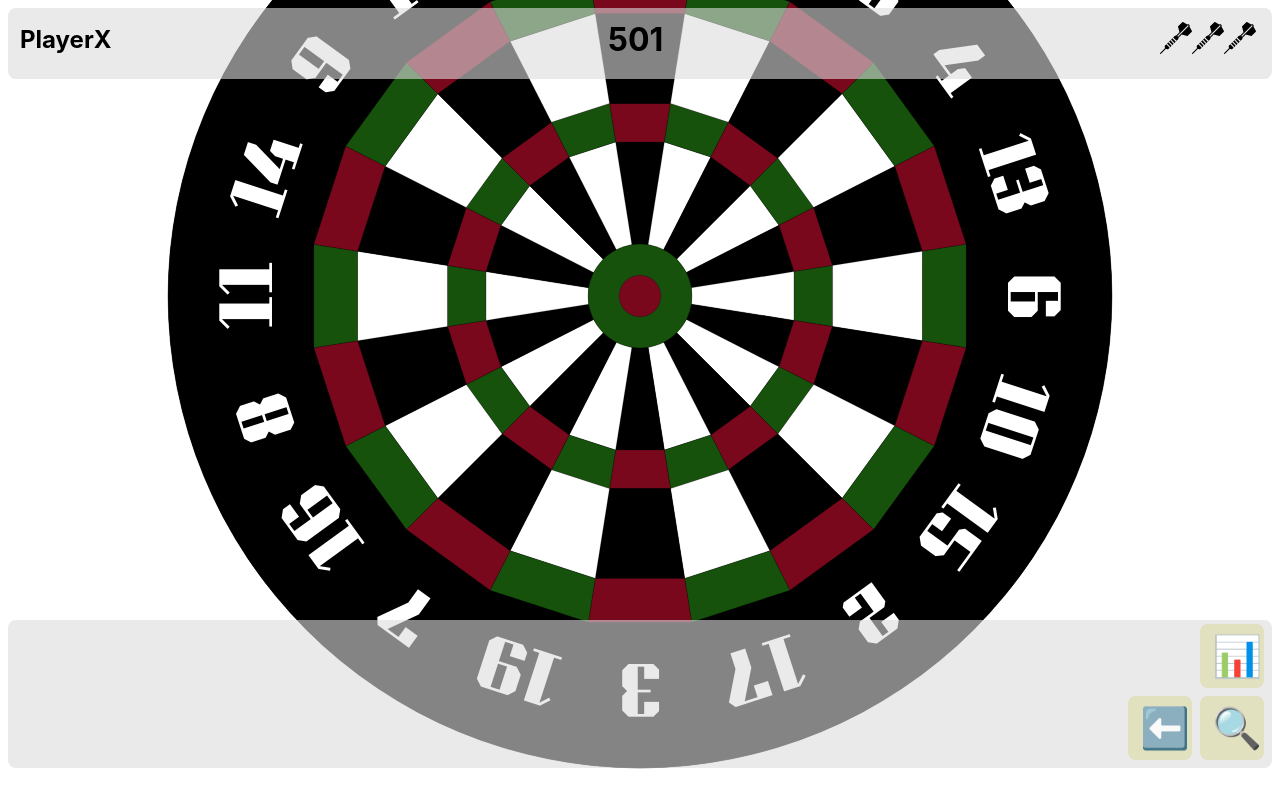
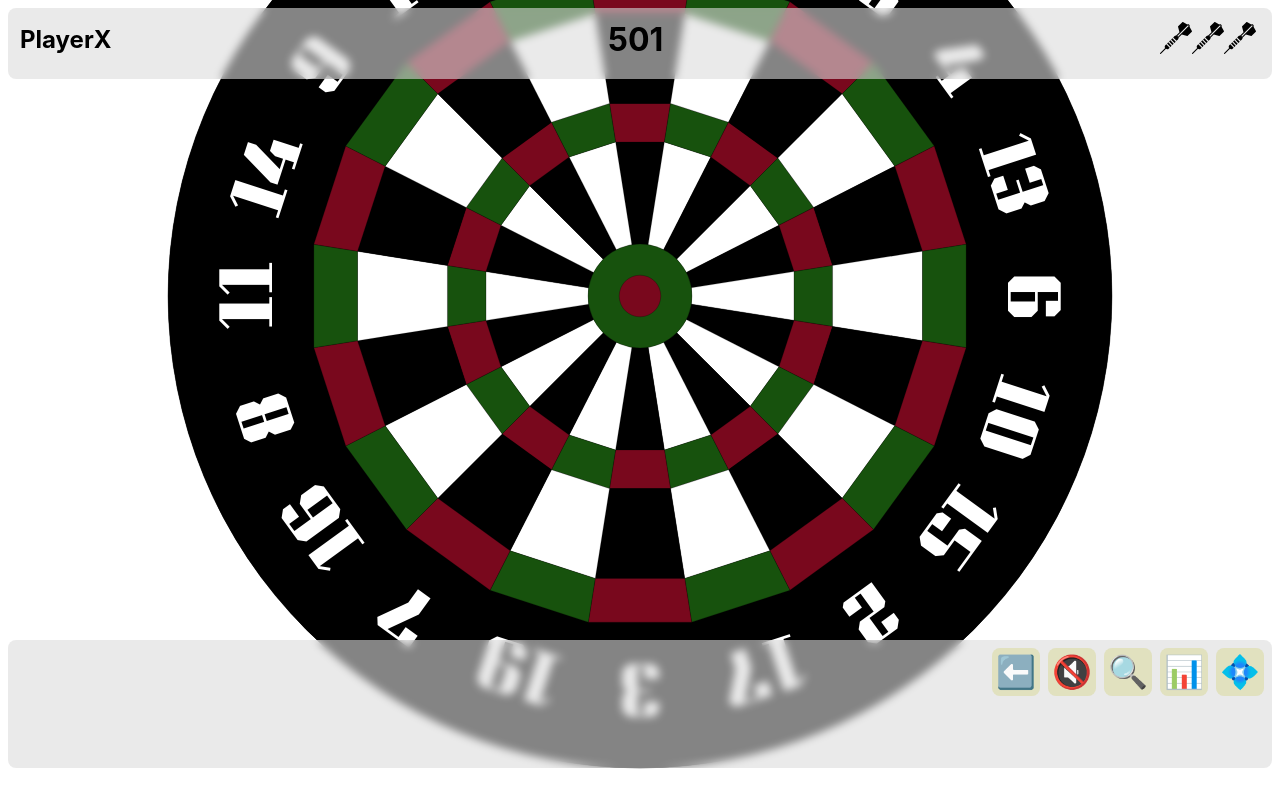
Before and after one commit to mat-klein/darts-zombie-180, a React (Create React App) app: page / in a window 1280 px wide. Built offline with nearby package versions, Linux system fonts and the light colour scheme.

Commit message:
refactor, score speech, game menu, restart

```diff
--- a/src/App.tsx
+++ b/src/App.tsx
@@ -1,17 +1,15 @@
 import React, { useMemo, useState } from 'react';
-import logo from './logo.svg';
 import './App.css';
 import Board from './components/board/Board';
-import { useWindowSize } from 'usehooks-ts';
 import DartIcon from './components/icons/DartIcon';
-import {
-  DartHit,
-  SlicePart,
-  dartHitShortString,
-} from './utils/darts';
+import { DartHit, SlicePart } from './utils/darts';
 import { Vector2 } from './utils/coordinates';
 import { Color, newColor } from './utils/colors';
 import DartScoreLabel from './components/game/DartScoreLabel';
+import { SquareButton } from './components/ui/SquareButton';
+import OverlayBox from './components/ui/OverlayBox';
+import Modal from './components/ui/Modal';
+import { MenuButton } from './components/ui/MenuButton';
 
 type DartHitHistoryItem = {
   score: number;
@@ -34,7 +32,9 @@ function App() {
     BigHitDartDisplay | undefined
   >(undefined);
   const [showDistribution, setShowDistribution] = useState(false);
-  const [isUndoPressed, setIsUndoPressed] = useState(false);
+  const [soundEnabled, setSoundEnabled] = useState(false);
+  const [showMenu, setShowMenu] = useState(false);
+  const [tellScore, setTellScore] = useState(false);
   const initialBoardPosition: Vector2 = useMemo(
     () => (boardZoom ? [0, -60] : [0.0, 40.0]),
     [boardZoom]
@@ -50,6 +50,17 @@ function App() {
         hits.length > 0 ? hits[hits.length - 1].round : 0;
       const lastDartIndex =
         hits.length > 0 ? hits[hits.length - 1].dartIndex : 999;
+      const dartIndex =
+        hits.length > 0
+          ? (hits[hits.length - 1].dartIndex + 1) % dartsPerRound
+          : 0;
+
+      setSoundEnabled((soundEnabled) => {
+        if (soundEnabled && dartIndex === dartsPerRound - 1) {
+          setTellScore(true);
+        }
+        return soundEnabled;
+      });
 
       return [
         ...hits,
@@ -62,10 +73,7 @@ function App() {
               : slicePart === 'double'
               ? 2
               : 1),
-          dartIndex:
-            hits.length > 0
-              ? (hits[hits.length - 1].dartIndex + 1) % dartsPerRound
-              : 0,
+          dartIndex,
           round:
             lastDartIndex >= dartsPerRound - 1
               ? lastDartRound + 1
@@ -74,6 +82,11 @@ function App() {
       ];
     });
   };
+
+  function restartGame() {
+    setHits([]);
+    setShowMenu(false);
+  }
 
   const lastDartRound =
     hits.length > 0 ? hits[hits.length - 1].round : 0;
@@ -108,6 +121,38 @@ function App() {
   );
   const thisRoundStats = roundStats[roundStats.length - 1];
   const lastRoundsStats = roundStats.slice(0, -1).reverse();
+
+  if (tellScore && lastRoundsStats.length > 0) {
+    const scored = lastRoundsStats[0].score;
+    let utterance = new SpeechSynthesisUtterance(
+      scored <= 0
+        ? 'no score'
+        : scored < 10
+        ? `${scored} scored`
+        : `${scored}`
+    );
+    const voicesList = speechSynthesis.getVoices();
+    /*alert(
+      voicesList
+        .filter((voice) => voice.lang.startsWith('en-'))
+        .map((voice) => `${voice.name} - ${voice.lang}`)
+        .join(', ')
+    );*/
+    utterance.voice =
+      voicesList.reverse().find(
+        (voice) => voice.name === 'Daniel' // hotfix for iOS en-GB voice
+      ) || null;
+    utterance.lang = 'en-GB';
+    if (scored >= 100) {
+      utterance.pitch = 1.1;
+      utterance.rate = 0.75;
+    } else {
+      utterance.pitch = 0.9;
+      utterance.rate = 0.8;
+    }
+    speechSynthesis.speak(utterance);
+    setTellScore(false);
+  }
 
   const hitColorDelta = 25;
   const fullOverlayColors: Record<
@@ -183,18 +228,13 @@ function App() {
           }, 250)
         }
       />
-      <div
+      <OverlayBox
+        hide={boardActive}
         style={{
-          position: 'absolute',
           top: 8,
           left: 8,
           right: 8,
-          backgroundColor: 'rgba(220,220,220,0.6)',
-          borderRadius: 8,
           padding: 12,
-          display: boardActive ? 'none' : 'flex',
-          flexDirection: 'column',
-          alignItems: 'stretch',
         }}
       >
         <div
@@ -254,28 +294,26 @@ function App() {
             </p>
           )}
         </div>
-      </div>
-      <div
+      </OverlayBox>
+      <OverlayBox
+        hide={boardActive}
+        flexDirection="row"
         style={{
-          display: boardActive ? 'none' : 'flex',
-          flexDirection: 'row',
-          position: 'absolute',
           bottom: 32,
           left: 8,
           right: 8,
-          height: 148,
-          backgroundColor: 'rgba(220,220,220,0.6)',
-          borderRadius: 8,
-          padding: 0,
+          height: 128,
         }}
       >
         <div
           style={{
+            flex: 1,
             display: 'flex',
             flexDirection: 'column',
             alignItems: 'start',
             gap: 8,
             overflowY: 'auto',
+            overflowX: 'hidden',
             padding: 8,
           }}
         >
@@ -310,71 +348,32 @@ function App() {
         </div>
         <div
           style={{
-            position: 'absolute',
-            bottom: 8,
-            right: 8 + 64 + 8,
-            height: 64,
-            width: 64,
-            fontSize: 40,
-            lineHeight: '40px',
-            textAlign: 'center',
-            boxSizing: 'border-box',
-            backgroundColor: isUndoPressed
-              ? 'rgba(204,204,157,0.7)'
-              : 'rgba(224,224,187,0.9)',
-            borderRadius: 8,
-            padding: 12,
+            flex: 1,
+            display: 'flex',
+            flexDirection: 'row',
+            gap: 8,
+            flexWrap: 'wrap',
+            padding: 8,
+            justifyContent: 'flex-end',
           }}
-          onClick={undoAction}
-          onTouchStart={() => setIsUndoPressed(true)}
-          onTouchEnd={() => setIsUndoPressed(false)}
         >
-          ⬅️
-        </div>
-        <div
-          style={{
-            position: 'absolute',
-            bottom: 8,
-            right: 8,
-            height: 64,
-            width: 64,
-            fontSize: 40,
-            lineHeight: '40px',
-            textAlign: 'center',
-            boxSizing: 'border-box',
-            backgroundColor: boardZoom
-              ? 'rgba(204,204,157,0.7)'
-              : 'rgba(224,224,187,0.9)',
-            borderColor: 'black',
-            borderStyle: 'solid',
-            borderWidth: boardZoom ? 2 : 0,
-            borderRadius: 8,
-            padding: 12,
-          }}
+          <SquareButton onClick={undoAction}>⬅️</SquareButton>
+          <SquareButton
+            isActive={soundEnabled}
+            onClick={() =>
+              setSoundEnabled((soundEnabled) => !soundEnabled)
+            }
+          >
+            {soundEnabled ? '🔈' : '🔇'}
+          </SquareButton>
+          <SquareButton
+            isActive={boardZoom}
             onClick={() => setBoardZoom((boardZoom) => !boardZoom)}
           >
             🔍
-        </div>
-        <div
-          style={{
-            position: 'absolute',
-            bottom: 8 + 64 + 8,
-            right: 8,
-            height: 64,
-            width: 64,
-            fontSize: 40,
-            lineHeight: '40px',
-            textAlign: 'center',
-            boxSizing: 'border-box',
-            backgroundColor: showDistribution
-              ? 'rgba(204,204,157,0.7)'
-              : 'rgba(224,224,187,0.9)',
-            borderColor: 'black',
-            borderStyle: 'solid',
-            borderWidth: showDistribution ? 2 : 0,
-            borderRadius: 8,
-            padding: 12,
-          }}
+          </SquareButton>
+          <SquareButton
+            isActive={showDistribution}
             onClick={() =>
               setShowDistribution(
                 (showDistribution) => !showDistribution
@@ -382,8 +381,21 @@ function App() {
             }
           >
             📊
+          </SquareButton>
+          <SquareButton
+            isActive={showMenu}
+            onClick={() => setShowMenu((showMenu) => !showMenu)}
+          >
+            💠
+          </SquareButton>
         </div>
-      </div>
+      </OverlayBox>
+      {showMenu && (
+        <Modal onClose={() => setShowMenu(false)}>
+          <h2>Game menu</h2>
+          <MenuButton onClick={restartGame}>Restart game</MenuButton>
+        </Modal>
+      )}
     </div>
   );
 }
--- a/src/components/board/BoardSlice.tsx
+++ b/src/components/board/BoardSlice.tsx
@@ -1,5 +1,3 @@
-import { useRef } from 'react';
-import { useHover } from 'usehooks-ts';
 import BoardArcElement from './BoardArcElement';
 import { Color, newColor } from '../../utils/colors';
 import { SlicePart } from '../../utils/darts';
--- a/src/components/game/DartScoreLabel.tsx
+++ b/src/components/game/DartScoreLabel.tsx
@@ -1,4 +1,3 @@
-import { TouchEventHandler, useState } from 'react';
 import { DartHit, dartHitShortString } from '../../utils/darts';
 
 type DartScoreLabelProps = {
--- /dev/null
+++ b/src/components/ui/MenuButton.tsx
@@ -0,0 +1,31 @@
+import { MouseEventHandler, useState } from 'react';
+
+export type MenuButtonProps = {
+  children: React.ReactNode;
+  onClick?: MouseEventHandler;
+};
+
+export function MenuButton({ children, onClick }: MenuButtonProps) {
+  const [isPressed, setIsPressed] = useState(false);
+  return (
+    <div
+      style={{
+        height: 64,
+        fontSize: 24,
+        lineHeight: '40px',
+        textAlign: 'center',
+        boxSizing: 'border-box',
+        backgroundColor: isPressed
+          ? 'rgba(204,204,157,0.7)'
+          : 'rgba(224,224,187,0.9)',
+        borderRadius: 8,
+        padding: 12,
+      }}
+      onClick={onClick}
+      onTouchStart={() => setIsPressed(true)}
+      onTouchEnd={() => setIsPressed(false)}
+    >
+      {children}
+    </div>
+  );
+}
--- /dev/null
+++ b/src/components/ui/Modal.tsx
@@ -0,0 +1,57 @@
+import { CSSProperties } from 'react';
+import { SquareButton } from './SquareButton';
+
+export type ModalProps = {
+  children: React.ReactNode;
+  style?: CSSProperties;
+  onClose?: () => void;
+};
+
+export default function Modal({
+  children,
+  onClose,
+  style,
+}: ModalProps) {
+  return (
+    <div
+      style={{
+        position: 'absolute',
+        top: 0,
+        left: 0,
+        right: 0,
+        bottom: 0,
+        backgroundColor: 'rgba(140,140,140,0.4)',
+        backdropFilter: 'blur(8px)',
+        WebkitBackdropFilter: 'blur(8px)',
+        zIndex: 99,
+      }}
+    >
+      <div
+        style={{
+          display: 'flex',
+          flexDirection: 'column',
+          position: 'absolute',
+          top: 8,
+          left: 8,
+          right: 8,
+          bottom: 8,
+          borderRadius: 8,
+          backgroundColor: 'rgba(255,255,255,0.7)',
+          padding: 8,
+          alignItems: 'stretch',
+          ...style,
+        }}
+      >
+        <div
+          style={{
+            display: 'flex',
+            justifyContent: 'flex-end',
+          }}
+        >
+          <SquareButton onClick={onClose}>X</SquareButton>
+        </div>
+        {children}
+      </div>
+    </div>
+  );
+}
--- /dev/null
+++ b/src/components/ui/OverlayBox.tsx
@@ -0,0 +1,34 @@
+import { CSSProperties } from 'react';
+
+export type OverlayBoxProps = {
+  children: React.ReactNode;
+  hide?: boolean;
+  flexDirection?: 'row' | 'column';
+  style?: CSSProperties;
+};
+
+export default function OverlayBox({
+  hide,
+  children,
+  style,
+  flexDirection = 'column',
+}: OverlayBoxProps) {
+  return (
+    <div
+      style={{
+        display: hide ? 'none' : 'flex',
+        flexDirection,
+        position: 'absolute',
+        backgroundColor: 'rgba(220,220,220,0.6)',
+        borderRadius: 8,
+        padding: 0,
+        backdropFilter: 'blur(4px)',
+        WebkitBackdropFilter: 'blur(4px)',
+        alignItems: 'stretch',
+        ...style,
+      }}
+    >
+      {children}
+    </div>
+  );
+}
--- /dev/null
+++ b/src/components/ui/SquareButton.tsx
@@ -0,0 +1,41 @@
+import { MouseEventHandler, useState } from 'react';
+
+export type SquareButtonProps = {
+  isActive?: boolean;
+  children: React.ReactNode;
+  onClick?: MouseEventHandler;
+};
+
+export function SquareButton({
+  isActive,
+  children,
+  onClick,
+}: SquareButtonProps) {
+  const [isPressed, setIsPressed] = useState(false);
+  return (
+    <div
+      style={{
+        height: 48,
+        width: 48,
+        fontSize: 32,
+        lineHeight: '40px',
+        textAlign: 'center',
+        boxSizing: 'border-box',
+        backgroundColor:
+          isActive || isPressed
+            ? 'rgba(204,204,157,0.7)'
+            : 'rgba(224,224,187,0.9)',
+        borderColor: 'black',
+        borderStyle: 'solid',
+        borderWidth: isActive ? 2 : 0,
+        borderRadius: 8,
+        padding: isActive ? 2 : 4,
+      }}
+      onClick={onClick}
+      onTouchStart={() => setIsPressed(true)}
+      onTouchEnd={() => setIsPressed(false)}
+    >
+      {children}
+    </div>
+  );
+}
--- a/src/index.tsx
+++ b/src/index.tsx
@@ -12,9 +12,9 @@ const root = ReactDOM.createRoot(
   document.getElementById('root') as HTMLElement
 );
 root.render(
-  <React.StrictMode>
-    <App />
-  </React.StrictMode>
+  //<React.StrictMode>
+  <App />
+  //</React.StrictMode>
 );
 
 // If you want to start measuring performance in your app, pass a function
```
Lines whose indentation alone changed are shown as unchanged.
